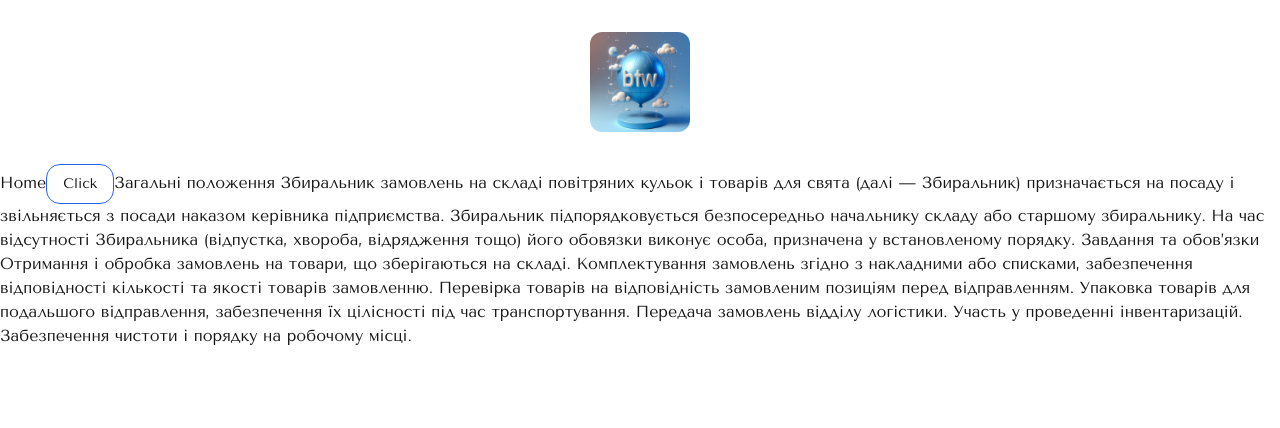
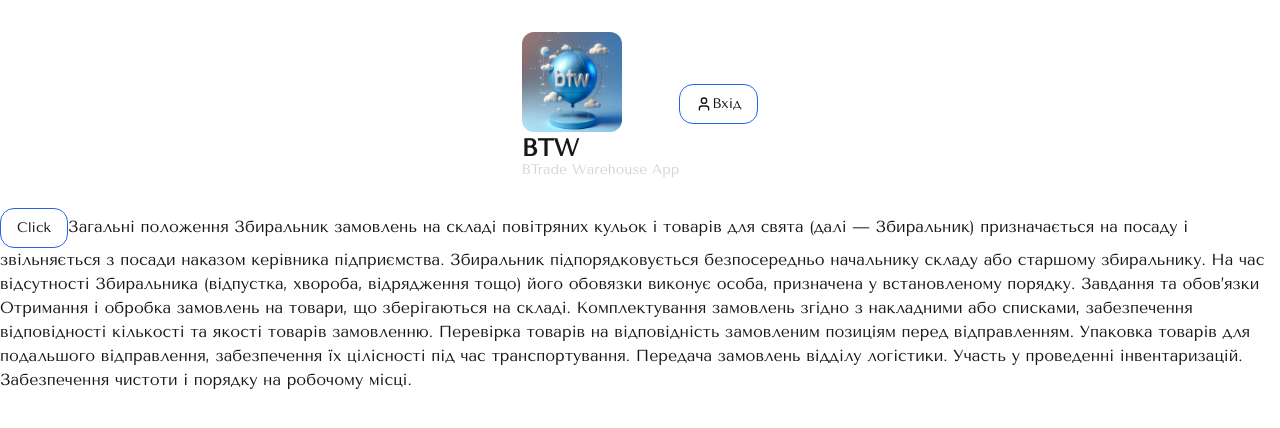
Before and after one commit to PlatenPrime/archpizza, a Next.js app: page / in a window 1280 px wide. Shown: the top 428 px of the page. Built offline with nearby package versions, Linux system fonts and the light colour scheme.

Commit message:
16.09.2024

```diff
--- a/app/layout.tsx
+++ b/app/layout.tsx
@@ -1,11 +1,12 @@
 import type { Metadata } from "next";
 import "./globals.css";
-import { Tenor_Sans} from 'next/font/google';
+import { Tenor_Sans } from 'next/font/google';
+import { Header } from "@/components/shared/header";
 
 const tenor = Tenor_Sans({
   subsets: ['cyrillic'],
   variable: '--font-tenor',
-  weight: ['400', ],
+  weight: ['400',],
 });
 
 export const metadata: Metadata = {
@@ -21,9 +22,10 @@ export default function RootLayout({
   return (
     <html lang="en">
       <body
-      className={tenor.className}
+        className={tenor.className}
       >
         <main className="container mx-auto  min-h-screen">
+          <Header />
           {children}
         </main>
 
--- a/app/page.tsx
+++ b/app/page.tsx
@@ -1,6 +1,5 @@
 "use client"
 
-import { Header } from "@/components/shared/header";
 import { Button } from "@/components/ui/button";
 
 
@@ -14,8 +13,7 @@ export default function Home() {
   return (
     <div className="">
 
-      <Header></Header>
-      Home
+
       <Button variant="outline" >Click</Button>
 
 
--- a/components/shared/header.tsx
+++ b/components/shared/header.tsx
@@ -2,6 +2,8 @@ import { cn } from '@/lib/utils';
 import React from 'react'
 import { Container } from './container';
 import Image from 'next/image';
+import { Button } from '../ui';
+import { User } from 'lucide-react';
 
 interface Props {
     className?: string;
@@ -13,7 +15,34 @@ export const Header: React.FC<Props> = ({ className }) => {
             <Container className="flex items-center justify-between py-8 " >
 
 
-                <Image src="/assets/images/logo-btw.png" alt="logo-btw" width={100} height={100} className='rounded-xl'/>
+
+                <div
+                    className=""
+                >
+                    <Image src="/assets/images/logo-btw.png" alt="logo-btw" width={100} height={100} className='rounded-xl' />
+
+                    <div>
+                        <h1 className="text-2xl uppercase font-black" >BTW</h1>
+                        <p
+                            className="text-sm text-gray-300 leading-3"
+                        >BTrade Warehouse App</p>
+                    </div>
+                </div>
+
+
+
+                <div
+                    className="flex items-center gap-3"
+                >
+                    <Button variant="outline">
+                        <User size={16} />
+                        Вхід
+                    </Button>
+                </div>
+
+
+
+
 
 
             </Container>
--- /dev/null
+++ b/components/ui/index.ts
@@ -0,0 +1,160 @@
+export {
+    AlertDialog,
+    AlertDialogPortal,
+    AlertDialogOverlay,
+    AlertDialogTrigger,
+    AlertDialogContent,
+    AlertDialogHeader,
+    AlertDialogFooter,
+    AlertDialogTitle,
+    AlertDialogDescription,
+    AlertDialogAction,
+    AlertDialogCancel,
+  } from "./alert-dialog";
+
+  export { Alert, AlertTitle, AlertDescription } from "./alert";
+  export { Avatar, AvatarImage, AvatarFallback } from "./avatar";
+  export { AspectRatio } from "./aspect-ratio";
+  export { Button, buttonVariants } from "./button";
+  export { Checkbox} from "./checkbox";
+  export {Calendar } from "./calendar";
+  export { Card, CardHeader, CardFooter, CardTitle, CardDescription, CardContent } from "./card";
+  export {
+    Command,
+    CommandDialog,
+    CommandInput,
+    CommandList,
+    CommandEmpty,
+    CommandGroup,
+    CommandItem,
+    CommandShortcut,
+    CommandSeparator,
+  } from "./command";
+  export {
+    Dialog,
+    DialogPortal,
+    DialogOverlay,
+    DialogClose,
+    DialogTrigger,
+    DialogContent,
+    DialogHeader,
+    DialogFooter,
+    DialogTitle,
+    DialogDescription,
+  } from "./dialog";
+  export {
+    Drawer,
+    DrawerPortal,
+    DrawerOverlay,
+    DrawerTrigger,
+    DrawerClose,
+    DrawerContent,
+    DrawerHeader,
+    DrawerFooter,
+    DrawerTitle,
+    DrawerDescription,
+  } from "./drawer";
+
+  export {
+    DropdownMenu,
+    DropdownMenuTrigger,
+    DropdownMenuContent,
+    DropdownMenuItem,
+    DropdownMenuCheckboxItem,
+    DropdownMenuRadioItem,
+    DropdownMenuLabel,
+    DropdownMenuSeparator,
+    DropdownMenuShortcut,
+    DropdownMenuGroup,
+    DropdownMenuPortal,
+    DropdownMenuSub,
+    DropdownMenuSubContent,
+    DropdownMenuSubTrigger,
+    DropdownMenuRadioGroup,
+  } from "./dropdown-menu";
+
+  export {
+    useFormField,
+    Form,
+    FormItem,
+    FormLabel,
+    FormControl,
+    FormDescription,
+    FormMessage,
+    FormField,
+  } from "./form";
+
+  export { Input } from "./input";
+
+  export {
+    Pagination,
+    PaginationContent,
+    PaginationEllipsis,
+    PaginationItem,
+    PaginationLink,
+    PaginationNext,
+    PaginationPrevious,
+  } from "./pagination";
+
+  export { Popover, PopoverTrigger, PopoverContent } from "./popover";
+  export { Progress } from "./progress";
+  export { RadioGroup, RadioGroupItem } from "./radio-group";
+  export { ScrollArea, ScrollBar } from "./scroll-area";
+
+  export {
+    Select,
+    SelectGroup,
+    SelectValue,
+    SelectTrigger,
+    SelectContent,
+    SelectLabel,
+    SelectItem,
+    SelectSeparator,
+    SelectScrollUpButton,
+    SelectScrollDownButton,
+  } from "./select";
+
+  export {
+    Sheet,
+    SheetPortal,
+    SheetOverlay,
+    SheetTrigger,
+    SheetClose,
+    SheetContent,
+    SheetHeader,
+    SheetFooter,
+    SheetTitle,
+    SheetDescription,
+  } from "./sheet";
+
+  export { Skeleton } from "./skeleton";
+  export { Toaster } from "./sonner";
+  export { Switch } from "./switch";
+  export {
+    Table,
+    TableHeader,
+    TableBody,
+    TableFooter,
+    TableHead,
+    TableRow,
+    TableCell,
+    TableCaption,
+  } from "./table";
+  export { Tabs, TabsList, TabsTrigger, TabsContent } from "./tabs";
+
+  export { Textarea } from "./textarea";
+
+  export {
+    type ToastProps,
+    type ToastActionElement,
+    ToastProvider,
+    ToastViewport,
+    Toast,
+    ToastTitle,
+    ToastDescription,
+    ToastClose,
+    ToastAction,
+  } from "./toast";
+
+  export { ToggleGroup, ToggleGroupItem } from "./toggle-group";
+  export { Toggle, toggleVariants } from "./toggle";
```
